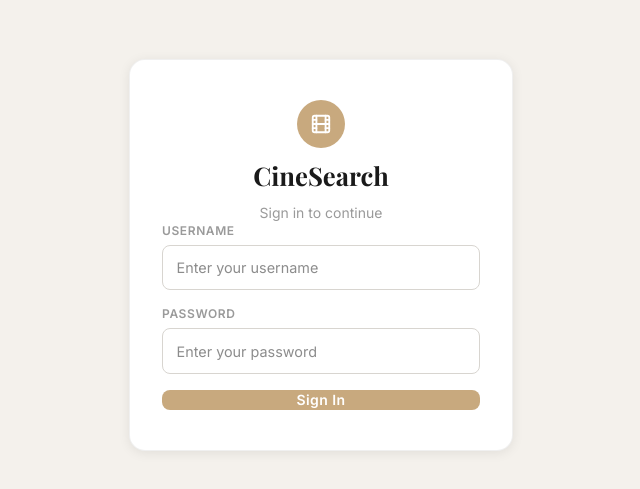
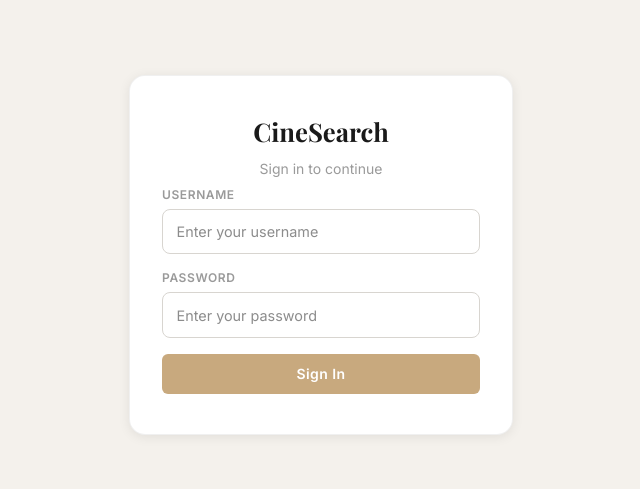
Before and after one commit to Zolender/MovieApp, a React (Vite) app: page /login in a window 1280 px wide. Shown: the part 145-634 px from the top of the page, without its empty margins (319-959 px from the left). Built offline with nearby package versions, Linux system fonts and the light colour scheme; no server answers.

Commit message:
design: update layout and styling in Login component — adjust flex properties and button dimensions for improved usability

```diff
--- a/src/Pages/Login.tsx
+++ b/src/Pages/Login.tsx
@@ -3,7 +3,6 @@ import { motion } from "framer-motion";
 import { useDispatch } from "react-redux";
 import { useNavigate } from "react-router-dom";
 import { loginUser } from "../store/authSlice";
-import { Film } from "lucide-react";
 
 const Login = () => {
     const [formData, setFormData] = useState({ username: "", password: "" })
@@ -50,7 +49,7 @@ const Login = () => {
                 initial={{ opacity: 0, y: 32 }}
                 animate={{ opacity: 1, y: 0 }}
                 transition={{ duration: 0.5, ease: "easeOut" }}
-                className="w-full max-w-sm"
+                className="w-full max-w-sm flex flex-col gap-2"
                 style={{
                     backgroundColor: "var(--surface)",
                     border: "1px solid var(--card-border)",
@@ -61,15 +60,7 @@ const Login = () => {
             >
                 {/* Logo */}
                 <div className="flex flex-col items-center gap-3 mb-8">
-                    <motion.div
-                        initial={{ scale: 0 }}
-                        animate={{ scale: 1 }}
-                        transition={{ delay: 0.2, type: "spring", stiffness: 260, damping: 20 }}
-                        className="flex items-center justify-center w-12 h-12 rounded-full"
-                        style={{ backgroundColor: "var(--accent)" }}
-                    >
-                        <Film size={22} color="#fff" />
-                    </motion.div>
+
                     <h1
                         style={{
                             fontFamily: "'Playfair Display', serif",
@@ -170,7 +161,7 @@ const Login = () => {
                         type="submit"
                         whileHover={{ scale: 1.02 }}
                         whileTap={{ scale: 0.97 }}
-                        className="w-full py-2.5 rounded-lg text-sm font-semibold mt-2"
+                        className="w-full h-10 rounded-md text-sm font-semibold mt-2"
                         style={{
                             backgroundColor: "var(--accent)",
                             color: "#fff",
```
